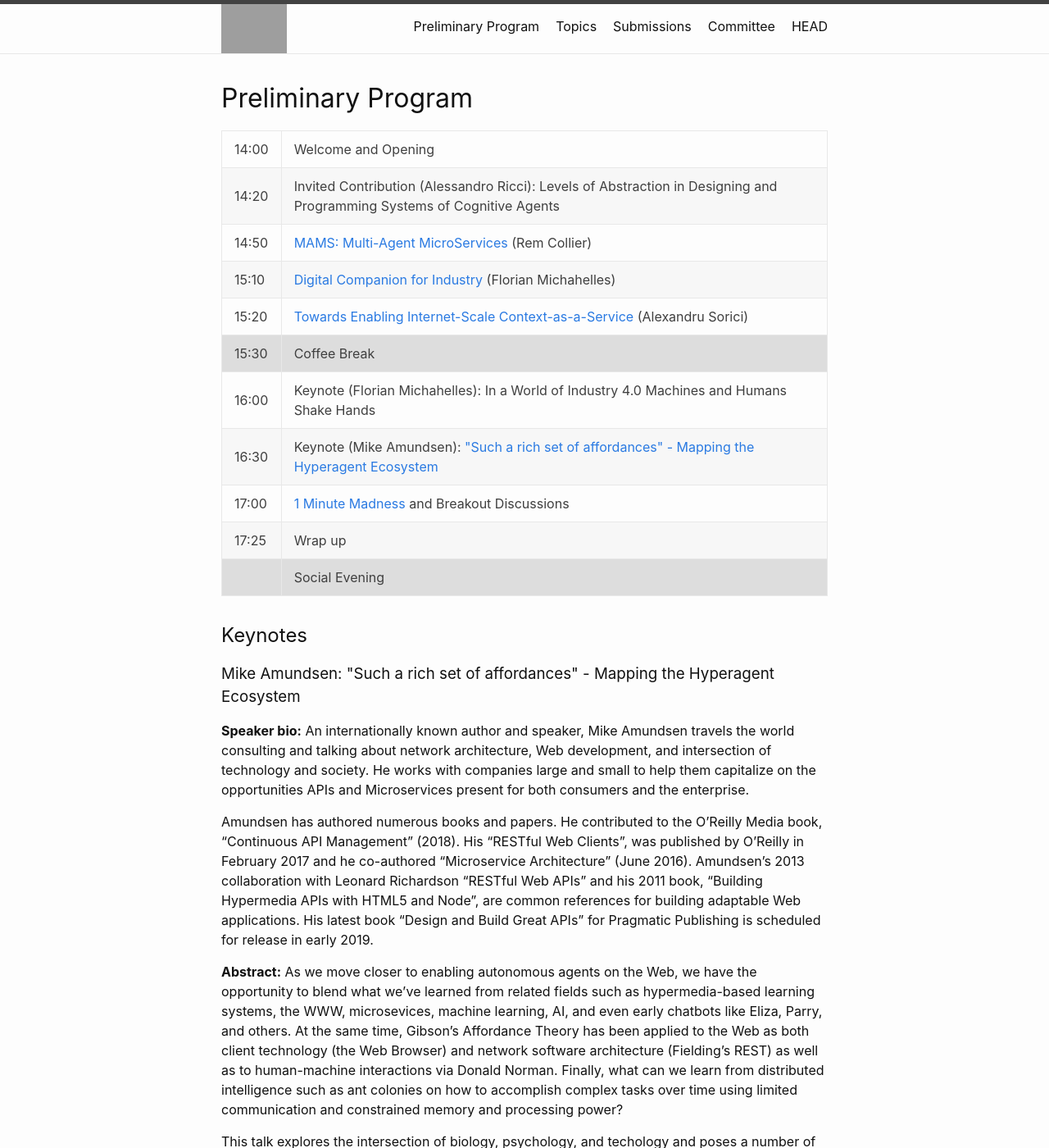
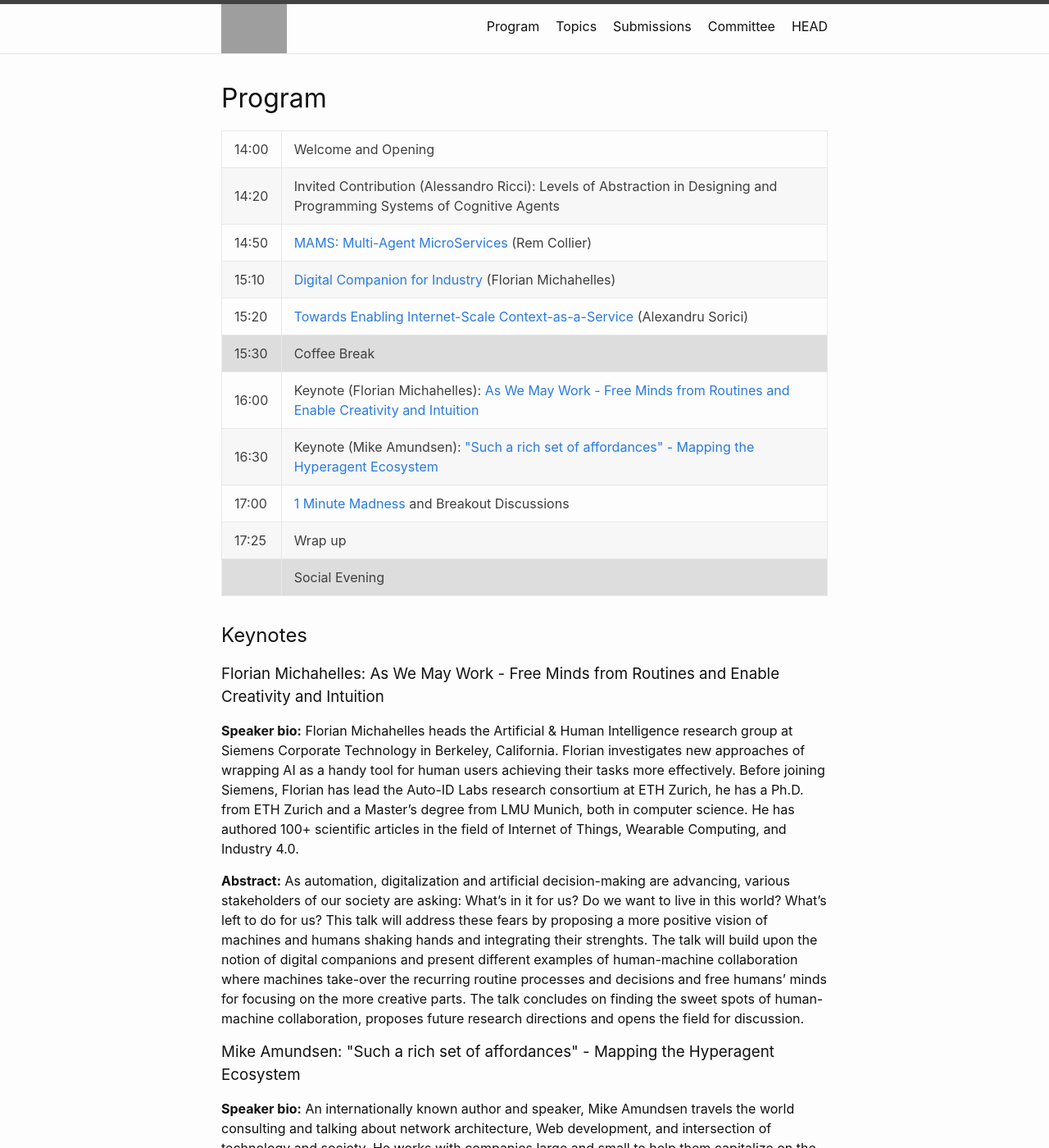
Before and after one commit to HyperAgents/twc2019.hyperagents.org, a Jekyll site: the page built from 01_program.md, in a window 1280 px wide and 1400 px high. Shown: the whole window at 82% size. Built offline with Jekyll 4.4.1, drawn with Linux system fonts in a browser that asks for light colours; grey boxes are pictures that could not be loaded.

Commit message:
Add Florian's details

```diff
--- a/01_program.md
+++ b/01_program.md
@@ -1,6 +1,6 @@
 ---
 layout: page
-title: Preliminary Program
+title: Program
 permalink: /program/
 ---
 
@@ -32,7 +32,7 @@ permalink: /program/
 	</tr>
 	<tr>
 		<td>16:00</td>
-		<td>Keynote (Florian Michahelles): In a World of Industry 4.0 Machines and Humans Shake Hands</td>
+		<td>Keynote (Florian Michahelles): <a href="#keynote-florian">As We May Work - Free Minds from Routines and Enable Creativity and Intuition</a></td>
 	</tr>
 	<tr>
 		<td>16:30</td>
@@ -54,6 +54,12 @@ permalink: /program/
 
 
 <h2>Keynotes</h2>
+
+<h3 id="keynote-florian">Florian Michahelles: As We May Work - Free Minds from Routines and Enable Creativity and Intuition</h3>
+
+**Speaker bio:** Florian Michahelles heads the Artificial & Human Intelligence research group at Siemens Corporate Technology in Berkeley, California. Florian investigates new approaches of wrapping AI as a handy tool for human users achieving their tasks more effectively. Before joining Siemens, Florian has lead the Auto-ID Labs research consortium at ETH Zurich, he has a Ph.D. from ETH Zurich and a Master’s degree from LMU Munich, both in computer science. He has authored 100+ scientific articles in the field of Internet of Things, Wearable Computing, and Industry 4.0.
+
+**Abstract:** As automation, digitalization and artificial decision-making are advancing, various stakeholders of our society are asking: What’s in it for us? Do we want to live in this world? What’s left to do for us? This talk will address these fears by proposing a more positive vision of machines and humans shaking hands and integrating their strenghts. The talk will build upon the notion of digital companions and present different examples of human-machine collaboration where machines take-over the recurring routine processes and decisions and free humans’ minds for focusing on the more creative parts. The talk concludes on finding the sweet spots of human-machine collaboration, proposes future research directions and opens the field for discussion.
 
 <h3 id="keynote-mike">Mike Amundsen: "Such a rich set of affordances" - Mapping the Hyperagent Ecosystem</h3>
 
```
Also changed, not shown: 6 other files.
